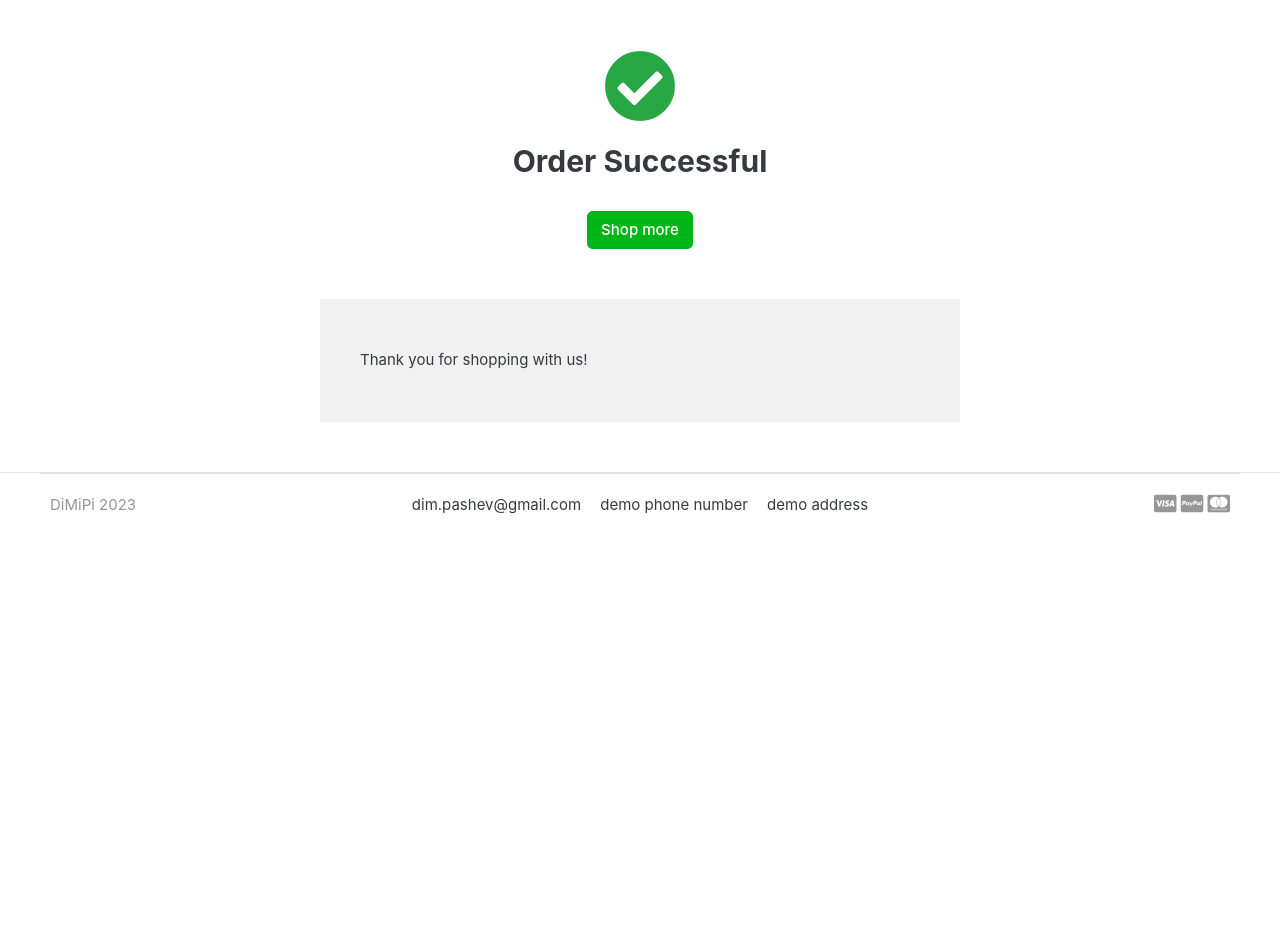
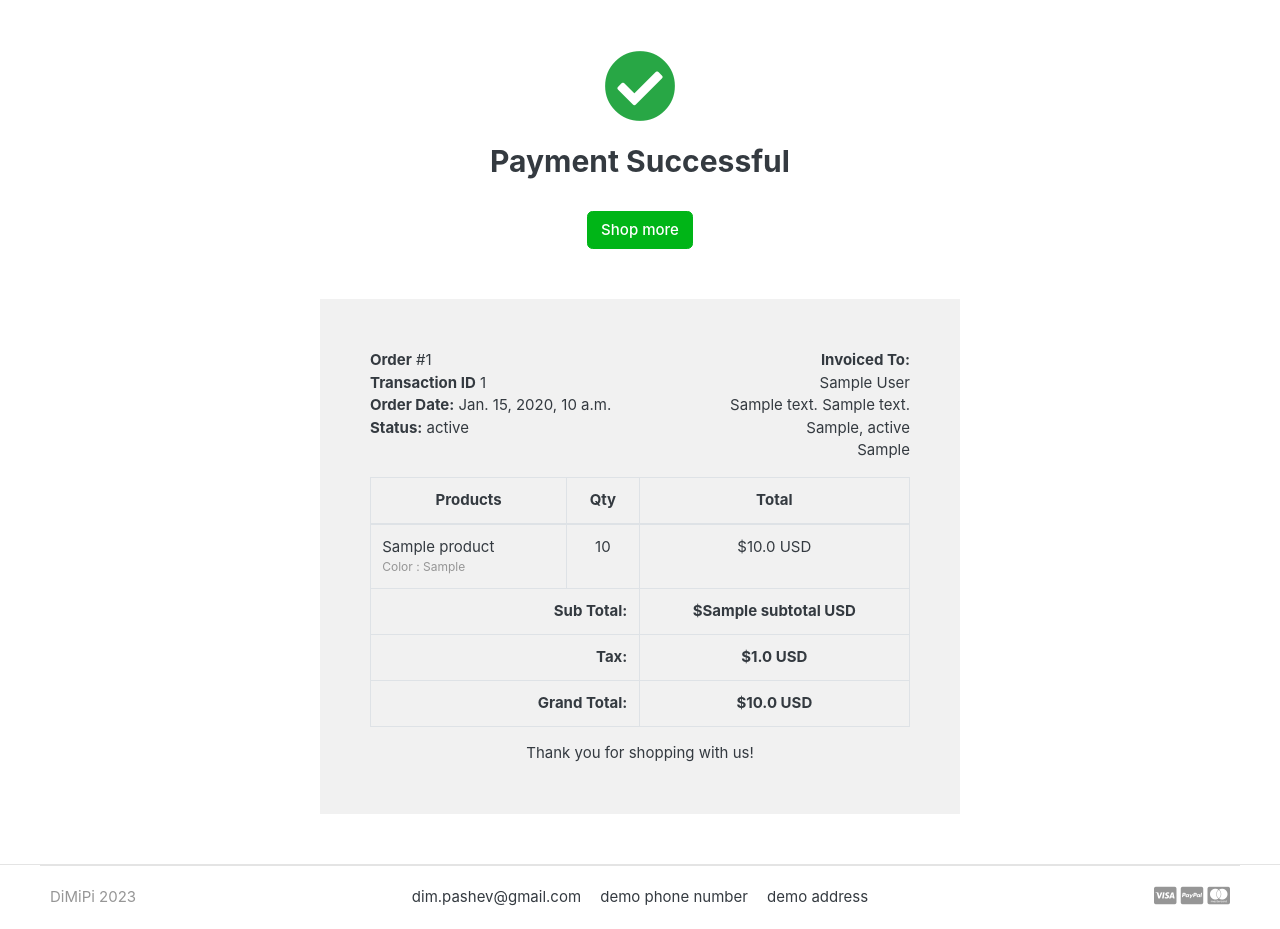
Before and after one commit to dimipash/online_shop_django_project, a Django app: template templates/orders/order_complete.html in a window 1280 px wide. Shown: the part 80-1009 px from the top of the page. Before the commit the page ends 594 px from the top, so only its background shows below. Run offline with Django 4.2, Linux system fonts and the light colour scheme; tables that the repository leaves empty hold one stand-in row (values such as "Sample post"); the template is opened without the code that fills it: values that come from a table or form of the project are taken from there, most other values are stand-ins (such as "Sample title", 1, 10 or a date in 2020); some libraries are stand-ins or nearby versions; some web fonts are replaced.

Commit message:
add admin features, order complete, payment functionality

```diff
--- a/orders/models.py
+++ b/orders/models.py
@@ -47,10 +47,10 @@ class Order(models.Model):
     def __str__(self):
         return self.user.first_name
 
-    def get_full_name(self):
+    def full_name(self):
         return f"{self.first_name} {self.last_name}"
 
-    def get_full_address(self):
+    def full_address(self):
         return f"{self.address_line_1} {self.address_line_2}"
 
 
@@ -59,9 +59,7 @@ class OrderProduct(models.Model):
     payment = models.ForeignKey(Payment, on_delete=models.SET_NULL, blank=True, null=True)
     user = models.ForeignKey(Account, on_delete=models.CASCADE)
     product = models.ForeignKey(Product, on_delete=models.CASCADE)
-    variation = models.ForeignKey(Variation, on_delete=models.CASCADE)
-    color = models.CharField(max_length=50)
-    size = models.CharField(max_length=50)
+    variations = models.ManyToManyField(Variation, blank=True)
     quantity = models.IntegerField()
     product_price = models.FloatField()
     ordered = models.BooleanField(default=False)
--- a/templates/orders/order_complete.html
+++ b/templates/orders/order_complete.html
@@ -1,43 +1,103 @@
-{% extends 'base.html' %} {% load static %} {% block content %}
+{% extends 'base.html' %}
+{% load static %}
 
-<div class="container" style="margin-top: 50px">
-    <center>
-        <i
-            class="fas fa-check-circle"
-            style="font-size: 72px; margin-bottom: 20px; color: #28a745"
-        ></i>
-    </center>
-    <h2 class="text-center">Order Successful</h2>
-    <br />
-    <div class="text-center">
-        <a href="{% url 'store' %}" class="btn btn-success">Shop more</a>
-    </div>
+{% block content %}
+
+
+<div class="container" style="margin-top: 50px;">
+    <center><i class="fas fa-check-circle" style="font-size: 72px;margin-bottom: 20px;color: #28A745;"></i></center>
+    <h2 class="text-center">Payment Successful</h2>
+	<br>
+	<div class="text-center">
+		<a href="{% url 'store' %}" class="btn btn-success">Shop more</a>
+	</div>
 </div>
-
-<div
-    class="container"
-    style="
-        margin: 0 auto;
-        width: 50%;
-        padding: 50px;
-        background: #f1f1f1;
-        margin-top: 50px;
-        margin-bottom: 50px;
-    "
->
+<div class="container" style="margin: 0 auto;width: 50%;padding: 50px;background: #f1f1f1;margin-top: 50px;margin-bottom: 50px;">
     <div class="row invoice row-printable">
         <div class="col-md-12">
             <div class="panel panel-default plain" id="dash_0">
                 <div class="panel-body p30">
                     <div class="row">
-                        <p class="text-center">
-                            Thank you for shopping with us!
-                        </p>
+                        <div class="col-lg-6">
+                            <div class="invoice-details mt25">
+                                <div class="well">
+                                    <ul class="list-unstyled mb0">
+                                        <li><strong>Order</strong> #{{order_number}}</li>
+                                        <li><strong>Transaction ID</strong> {{transID}}</li>
+                                        <li><strong>Order Date:</strong> {{order.created_at}}</li>
+                                        <li><strong>Status:</strong> {{payment.status}}</li>
+                                    </ul>
+                                </div>
+                            </div>
+                        </div>
+                        <div class="col-lg-6">
+                            <div class="invoice-from">
+                                <ul class="list-unstyled text-right">
+                                    <li><strong>Invoiced To:</strong></li>
+                                    <li>{{order.full_name}}</li>
+                                    <li>{{order.full_address}}</li>
+                                    <li>{{order.city}}, {{order.state}}</li>
+                                    <li>{{order.country}}</li>
+                                </ul>
+                            </div>
+                        </div>
+                        <div class="col-lg-12">
+
+                            <div class="invoice-items">
+                                <div class="table-responsive" style="overflow: hidden; outline: none;" tabindex="0">
+                                    <table class="table table-bordered">
+                                        <thead>
+                                            <tr>
+                                                <th class="per70 text-center">Products</th>
+                                                <th class="per5 text-center">Qty</th>
+                                                <th class="per25 text-center">Total</th>
+                                            </tr>
+                                        </thead>
+                                        <tbody>
+                                          {% for item in ordered_products %}
+                                            <tr>
+                                                <td>{{item.product.product_name}}
+                                                  <p class="text-muted small">
+                                          					{% if item.variations.all %}
+                                          						{% for i in item.variations.all %}
+                                          							{{ i.variation_category | capfirst }} : {{ i.variation_value | capfirst }} <br>
+                                          						{% endfor %}
+                                          					{% endif %}
+                                          				</p>
+                                                </td>
+                                                <td class="text-center">{{item.quantity}}</td>
+                                                <td class="text-center">${{item.product_price}} USD</td>
+                                            </tr>
+                                          {% endfor %}
+                                        </tbody>
+                                        <tfoot>
+                                            <tr>
+                                                <th colspan="2" class="text-right">Sub Total:</th>
+                                                <th class="text-center">${{subtotal}} USD</th>
+                                            </tr>
+                                            <tr>
+                                                <th colspan="2" class="text-right">Tax:</th>
+                                                <th class="text-center">${{order.tax}} USD</th>
+                                            </tr>
+
+                                            <tr>
+                                                <th colspan="2" class="text-right">Grand Total:</th>
+                                                <th class="text-center">${{order.order_total}} USD</th>
+                                            </tr>
+                                        </tfoot>
+                                    </table>
+                                </div>
+                            </div>
+                            <div class="invoice-footer mt25">
+                                <p class="text-center">Thank you for shopping with us!</p>
+                            </div>
+                        </div>
                     </div>
                 </div>
             </div>
         </div>
     </div>
-</div>
+    </div>
+
 
 {% endblock %}
```
Also changed, not shown: orders/admin.py (+10 -3 lines), orders/views.py (+58 -11 lines), templates/orders/payments.html (+7 -4 lines).
